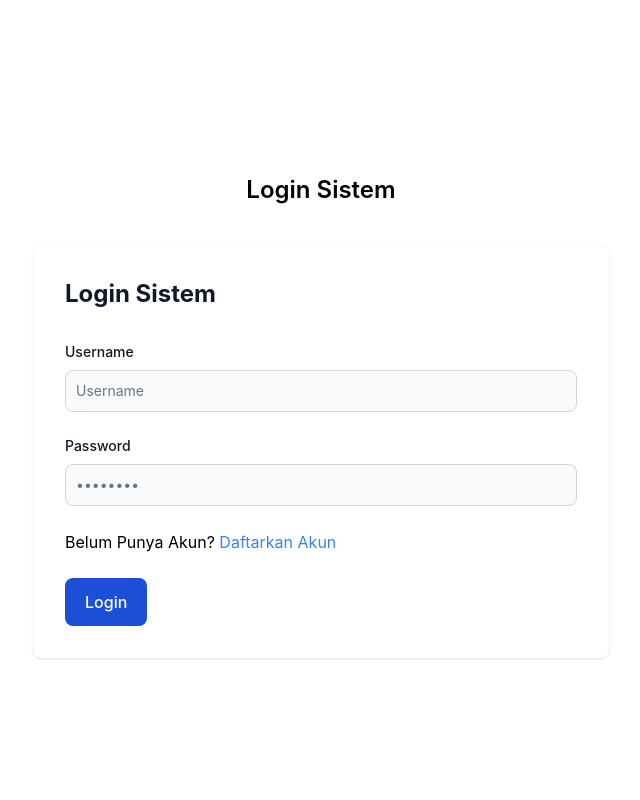
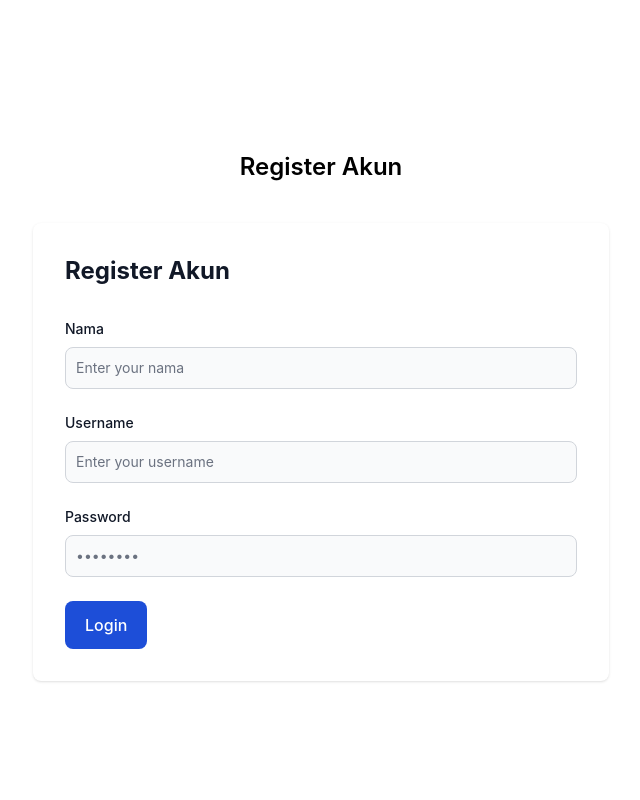
Before and after one commit to Jokinema/24001-ELIN, a Flask app: page /register in a window 1280 px wide. Shown: the whole page, without its empty margins (319-959 px from the left). Run offline with Flask 3, Linux system fonts and the light colour scheme.

Commit message:
REGISTER

```diff
--- a/static/dist/css/output.css
+++ b/static/dist/css/output.css
@@ -1174,6 +1174,10 @@ input:checked + .toggle-bg {
   margin-top: 1.25rem;
 }
 
+.mb-4 {
+  margin-bottom: 1rem;
+}
+
 .block {
   display: block;
 }
@@ -1344,6 +1348,12 @@ input:checked + .toggle-bg {
 
 .resize {
   resize: both;
+}
+
+.appearance-none {
+  -webkit-appearance: none;
+     -moz-appearance: none;
+          appearance: none;
 }
 
 .grid-cols-4 {
@@ -1599,6 +1609,11 @@ input:checked + .toggle-bg {
   padding-bottom: 0.75rem;
 }
 
+.px-3 {
+  padding-left: 0.75rem;
+  padding-right: 0.75rem;
+}
+
 .pl-3 {
   padding-left: 0.75rem;
 }
@@ -1662,6 +1677,10 @@ input:checked + .toggle-bg {
 
 .leading-9 {
   line-height: 2.25rem;
+}
+
+.leading-tight {
+  line-height: 1.25;
 }
 
 .text-blue-600 {
--- /dev/null
+++ b/templates/components/input.html
@@ -0,0 +1,9 @@
+<!-- input.html -->
+{% macro inputForm(label, type='text', placeholder='', required=false) %}
+<div class="mb-4">
+    <label class="block mb-2 text-sm font-medium text-gray-900 dark:text-white" for="{{ label }}">{{ label }}</label>
+    <input class="bg-gray-50 border border-gray-300 text-gray-900 sm:text-sm rounded-lg focus:ring-primary-500 focus:border-primary-500 block w-full p-2.5 dark:bg-gray-700 dark:border-gray-600 dark:placeholder-gray-400 dark:text-white dark:focus:ring-primary-500 dark:focus:border-primary-500"
+            id="{{ label }}" name="{{ label }}" type="{{ type }}" placeholder="{{ placeholder }}"
+            {% if required %} required {% endif %}>
+</div>
+{% endmacro %}
--- a/templates/content/auth/login_page.html
+++ b/templates/content/auth/login_page.html
@@ -5,6 +5,7 @@
 <!--group: authentication-->
 <!-- -&#45;&#45;-->
 
+{% from "components/input.html" import inputForm with context %}
 
 <div id="splash"
      class=" animate-fadein flex flex-col items-center justify-center px-6  mx-auto md:h-screen pt:mt-0 dark:bg-gray-900">
@@ -43,19 +44,10 @@
             Login Sistem
         </h2>
         <form class="mt-8 space-y-6" action="#">
-            <div>
-                <label for="email" class="block mb-2 text-sm font-medium text-gray-900 dark:text-white">Username</label>
-                <input type="text" name="email" id="email"
-                       class="bg-gray-50 border border-gray-300 text-gray-900 sm:text-sm rounded-lg focus:ring-primary-500 focus:border-primary-500 block w-full p-2.5 dark:bg-gray-700 dark:border-gray-600 dark:placeholder-gray-400 dark:text-white dark:focus:ring-primary-500 dark:focus:border-primary-500"
-                       placeholder="Username" required>
-            </div>
-            <div>
-                <label for="password"
-                       class="block mb-2 text-sm font-medium text-gray-900 dark:text-white">Password</label>
-                <input type="password" name="password" id="password" placeholder="••••••••"
-                       class="bg-gray-50 border border-gray-300 text-gray-900 sm:text-sm rounded-lg focus:ring-primary-500 focus:border-primary-500 block w-full p-2.5 dark:bg-gray-700 dark:border-gray-600 dark:placeholder-gray-400 dark:text-white dark:focus:ring-primary-500 dark:focus:border-primary-500"
-                       required>
-            </div>
+            {{ inputForm('Username', 'text', 'Enter your username', required=False) }}
+            {{ inputForm('Password', 'password', '••••••••', required=False) }}
+
+
             <div>
                 Belum Punya Akun? <a href="/register" class="text-primary-500 hover:!text-primary-800">Daftarkan
                 Akun</a>
--- /dev/null
+++ b/templates/content/auth/register.html
@@ -0,0 +1,27 @@
+{% from "components/input.html" import inputForm with context %}
+<div id="register"
+     class=" animate-fadein flex flex-col items-center justify-center px-6 pt-8 mx-auto md:h-screen pt:mt-0 dark:bg-gray-900">
+    <a href="/" class="flex items-center justify-center mb-8 text-2xl font-semibold lg:mb-10 dark:text-white">
+        <!--        <img src="/images/logo.svg" class="mr-4 h-11" alt="FlowBite Logo">-->
+        <span>Register Akun</span>
+    </a>
+    <!-- Card -->
+    <div class="w-full max-w-xl p-6  align-center justify-center space-y-8 sm:p-8 bg-white rounded-lg shadow dark:bg-gray-800">
+        <h2 class="text-2xl font-bold text-gray-900 dark:text-white">
+            Register Akun
+        </h2>
+        <form class="mt-8 space-y-6" action="#">
+            {{ inputForm('Nama', 'text', 'Enter your nama') }}
+            {{ inputForm('Username', 'text', 'Enter your username') }}
+            {{ inputForm('Password', 'password', '••••••••') }}
+
+
+            <div>
+                <button type="submit"
+                        class="w-full px-5 py-3 text-base font-medium text-center text-white bg-primary-700 rounded-lg hover:bg-primary-800 focus:ring-4 focus:ring-primary-300 sm:w-auto dark:bg-primary-600 dark:hover:bg-primary-700 dark:focus:ring-primary-800">
+                    Login
+                </button>
+            </div>
+        </form>
+    </div>
+</div>
--- a/templates/routes/register.html
+++ b/templates/routes/register.html
@@ -3,5 +3,5 @@
 {% block title %} Daftar Akun {% endblock %}
 
 {% block content %}
-{% include 'content/auth/login_page.html' %}
+{% include 'content/auth/register.html' %}
 {% endblock %}
```
